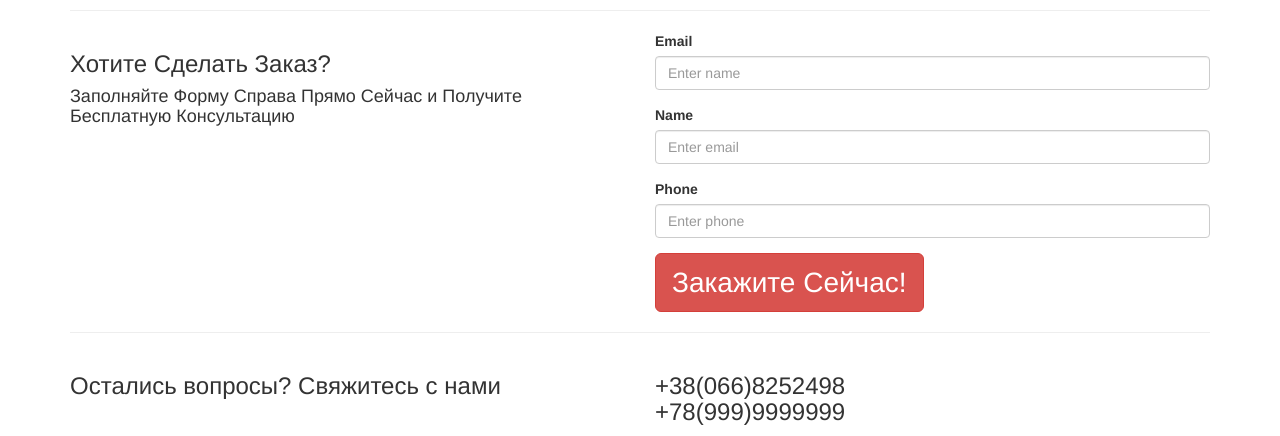
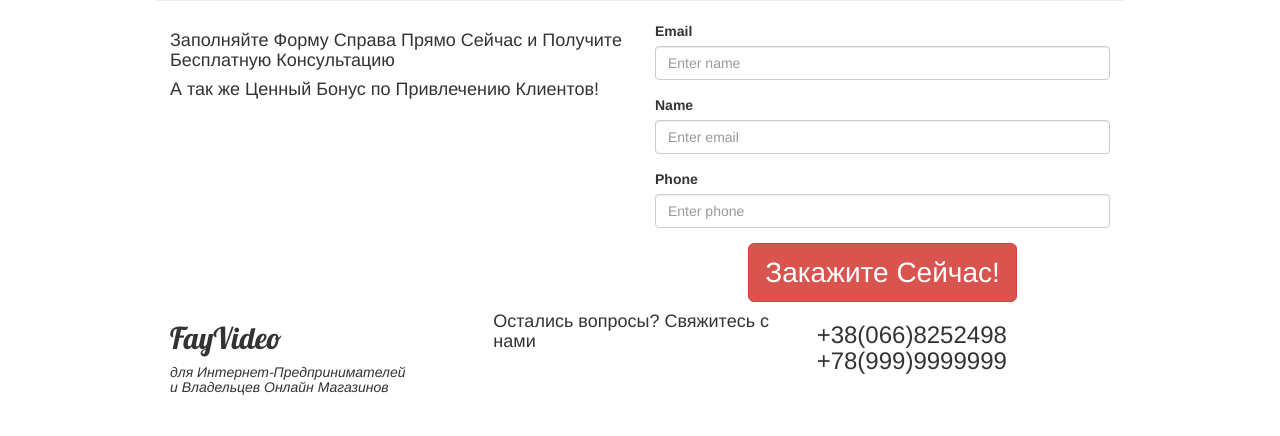
Before and after one commit to YuraFedorchuk/landing, a PHP site: page / in a window 1280 px wide. Shown: the part 3408-3844 px from the top of the page. After the commit the page ends 3803 px from the top, so only its background shows below. Run offline with PHP 8.4, Linux system fonts and the light colour scheme.

Commit message:
buttons centered, headers fixed

```diff
--- a/css/style.css
+++ b/css/style.css
@@ -1,24 +1,15 @@
 @media (min-width: 768px) {
-    .container-small {
-        width: 300px;
-    }
-    .container-large {
-        width: 970px;
-    }
+  .container {
+    width: 570px;
+  }
 }
 @media (min-width: 992px) {
-    .container-small {
-        width: 500px;
-    }
-    .container-large {
-        width: 1170px;
-    }
+  .container {
+    width: 700px;
+  }
 }
 @media (min-width: 1200px) {
-    .container-small {
-        width: 700px;
-    }
-    .container-large {
-        width: 1500px;
-    }
+  .container {
+    width: 970px;
+  }
 }
--- a/index.html
+++ b/index.html
@@ -6,9 +6,9 @@
     <title>Продающее видео</title>
     <link rel="stylesheet" href="https://maxcdn.bootstrapcdn.com/bootstrap/3.3.5/css/bootstrap.min.css">
     <link href='https://fonts.googleapis.com/css?family=Lobster' rel='stylesheet' type='text/css'>
-    <link rel="stylesheet" href="/css/style.css" media="screen" charset="utf-8">
+    <link rel="stylesheet" href="css/style.css" media="screen" charset="utf-8">
     <style media="screen">
-      .header {
+      .page-header {
         text-align: center;
       }
     </style>
@@ -30,7 +30,7 @@
         </div>
       </header>
       <div>
-        <h2 class="page-header header" style="text-align:center; width: 70%">
+        <h2 class="page-header center-block">
           Закажите Продающее Видео на 1-2 Минуты, которое Увеличит Вашу Конверсию на <strong>20-40%</strong>
           и Принесет Вам в <strong>2-3 Раза</strong> Больше Клиентов в 2015-2016 Годах <br />
           <small>Производство Продающих Видео по всей Территории СНГ</small>
@@ -56,13 +56,13 @@
               <label for="phone">Phone</label>
               <input type="phone" class="form-control" id="phone" placeholder="Enter phone">
             </div>
-            <button type="submit" class="btn btn-danger btn-lg" style="font-size:2em;">Закажите Сейчас!</button>
+            <button type="submit" class="btn btn-danger btn-lg center-block" style="font-size:2em;">Закажите Сейчас!</button>
           </form>
         </div>
       </div>
-      <hr>
+
       <div class="why-we">
-        <h2 class="header">Почему Стоит Заказывать у Нас?</h2>
+        <h2 class="page-header center-block">Почему Стоит Заказывать у Нас?</h2>
         <ul class="list-inline">
           <li>Мы создаем Видео <strong>Любой</strong> Сложности</li>
           <li>Мы используем Технологии <strong>Западного</strong> Рынка которые Обкатаны до Автоматизма</li>
@@ -70,9 +70,9 @@
           <li>Наше Видео Увеличивает Конверсию от <strong>64 до 85%</strong></li>
         </ul>
       </div>
-      <hr>
+
       <div class="clients">
-        <h2>Наши Клиенты</h2>
+        <h2 class="page-header center-block">Наши Клиенты</h2>
         <ul class="list-inline">
           <li><img src="img/acmlv.png" alt="acmlv" /></li>
           <li><img src="img/cityguide.png" alt="cityguide" /></li>
@@ -81,15 +81,15 @@
           <li><img src="img/urgatravel.png" alt="urgatravel" /></li>
         </ul>
       </div>
-      <hr>
+
       <div class="stock">
         <h1><strong>АКЦИЯ!</strong></h1>
         <h3>Сделайте Заказ до Того как Таймер Покажет <strong>00:00:00</strong> и Получите Бесплатно PDF-Инструкцию <strong><i>"Бесплатные Источники Привлечения Клиентов, которые Вы Использовали Только на 10% Либо Не Использовали Вообще! [от А до Я]"</i></strong></h3>
-        <button type="button" name="button" class="btn btn-danger btn-lg" style="font-size:2em;">Сделайте Заказ Сейчас!</button>
+        <button type="button" name="button" class="btn btn-danger btn-lg center-block" style="font-size:2em;">Сделайте Заказ Сейчас!</button>
       </div>
-      <hr>
+
       <div class="brands">
-        <h2 class="header">Просто Гляньте... </h2>
+        <h2 class="page-header center-block">Просто Гляньте... </h2>
         <h3>Видеопрезентации Используют Такие <strong>Гиганты</strong> Как...</h3>
         <ul class="list-inline">
           <li>
@@ -102,9 +102,9 @@
           </li>
         </ul>
       </div>
-      <hr>
+
       <div class="workprocess">
-        <h2 class="header">Как Мы Работаем</h2>
+        <h2 class="page-header center-block">Как Мы Работаем</h2>
         <ul class="list-inline">
           <li>
             <img src="" alt="" /><br>
@@ -128,7 +128,7 @@
             Вы удивляетесь Количеству новых Клиентов</li>
         </ul>
       </div>
-      <hr>
+
       <div class="stock2">
         <div class="row">
           <div class="col-md-6">
@@ -149,14 +149,14 @@
                 <label for="phone">Phone</label>
                 <input type="phone" class="form-control" id="phone" placeholder="Enter phone">
               </div>
-              <button type="submit" class="btn btn-danger btn-lg" style="font-size:2em;">Сделайте Заказ</button>
+              <button type="submit" class="btn btn-danger btn-lg center-block" style="font-size:2em;">Сделайте Заказ</button>
             </form>
           </div>
         </div>
       </div>
-      <hr>
+
       <div class="whatwedo">
-        <h2 class="header">Какие Видео Вы Можете Заказать</h2>
+        <h2 class="page-header center-block">Какие Видео Вы Можете Заказать</h2>
         <div class="row">
           <div class="col-md-6">
             <ul>
@@ -176,9 +176,9 @@
           </div>
         </div>
       </div>
-      <hr>
+
       <div class="examples">
-        <h2 class="header">Примеры Наших Работ</h2>
+        <h2 class="page-header center-block">Примеры Наших Работ</h2>
         <div class="row">
           <div class="col-md-6">
             <div class="embed-responsive embed-responsive-16by9">
@@ -205,12 +205,13 @@
           </div>
         </div>
       </div>
-      <hr>
+
       <div class="callforaction">
         <div class="row">
+          <h2 class="page-header center-block">Хотите Сделать Заказ?</h2>
           <div class="col-md-6">
-            <h3>Хотите Сделать Заказ?</h3>
             <h4>Заполняйте Форму Справа Прямо Сейчас и Получите Бесплатную Консультацию</h4>
+            <h4>А так же Ценный Бонус по Привлечению Клиентов!</h4>
           </div>
           <div class="col-md-6">
             <form role="form" action="=" method="post">
@@ -226,18 +227,22 @@
                 <label for="phone">Phone</label>
                 <input type="phone" class="form-control" id="phone" placeholder="Enter phone">
               </div>
-              <button type="submit" class="btn btn-danger btn-lg" style="font-size:2em;">Закажите Сейчас!</button>
+              <button type="submit" class="btn btn-danger btn-lg center-block" style="font-size:2em;">Закажите Сейчас!</button>
             </form>
           </div>
         </div>
       </div>
-      <hr>
+
       <div class="footer">
         <div class="row">
-          <div class="col-md-6">
-            <h3>Остались вопросы? Свяжитесь с нами</h3>
+          <div class="col-md-4">
+            <h2><span style="font-family: 'Lobster', cursive;">FayVideo</span></h2>
+            <h5><i>для Интернет-Предпринимателей<br /> и Владельцев Онлайн Магазинов</i></h5>
           </div>
-          <div class="col-md-6">
+          <div class="col-md-4">
+            <h4>Остались вопросы? Свяжитесь с нами</h4>
+          </div>
+          <div class="col-md-4">
             <h3>
               +38(066)8252498<br />
               +78(999)9999999
```
